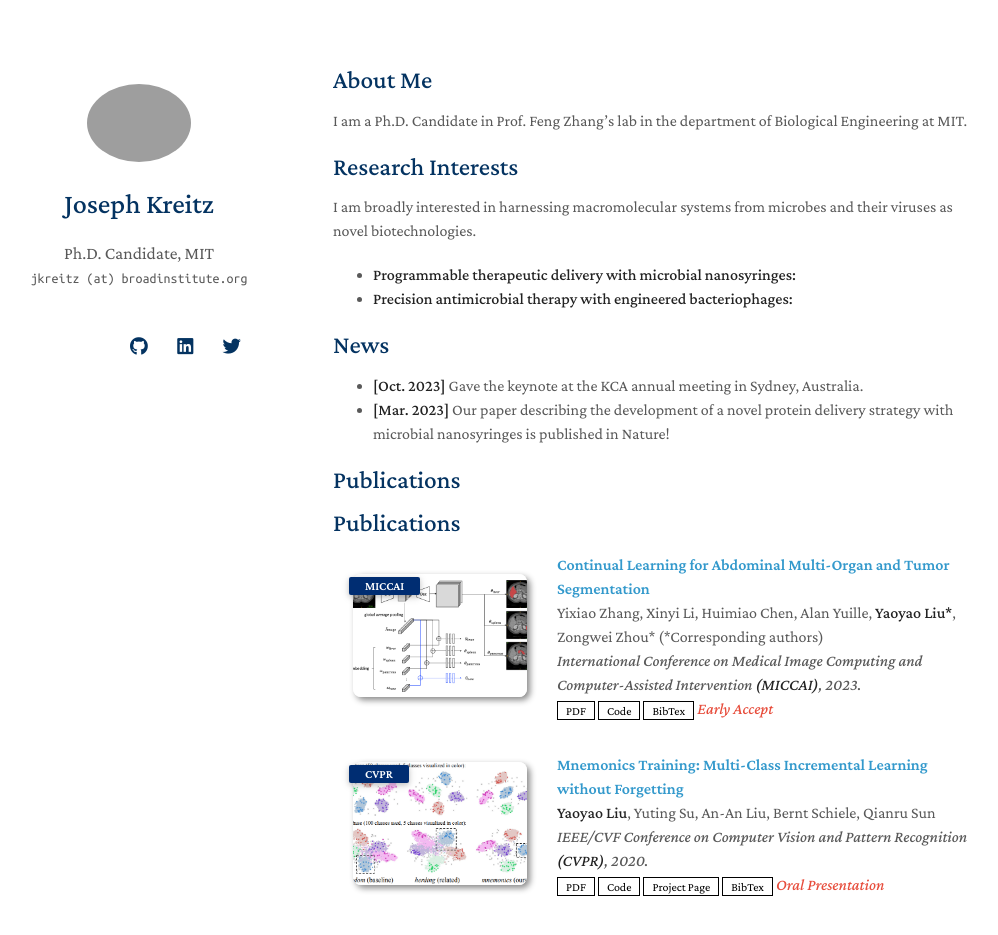
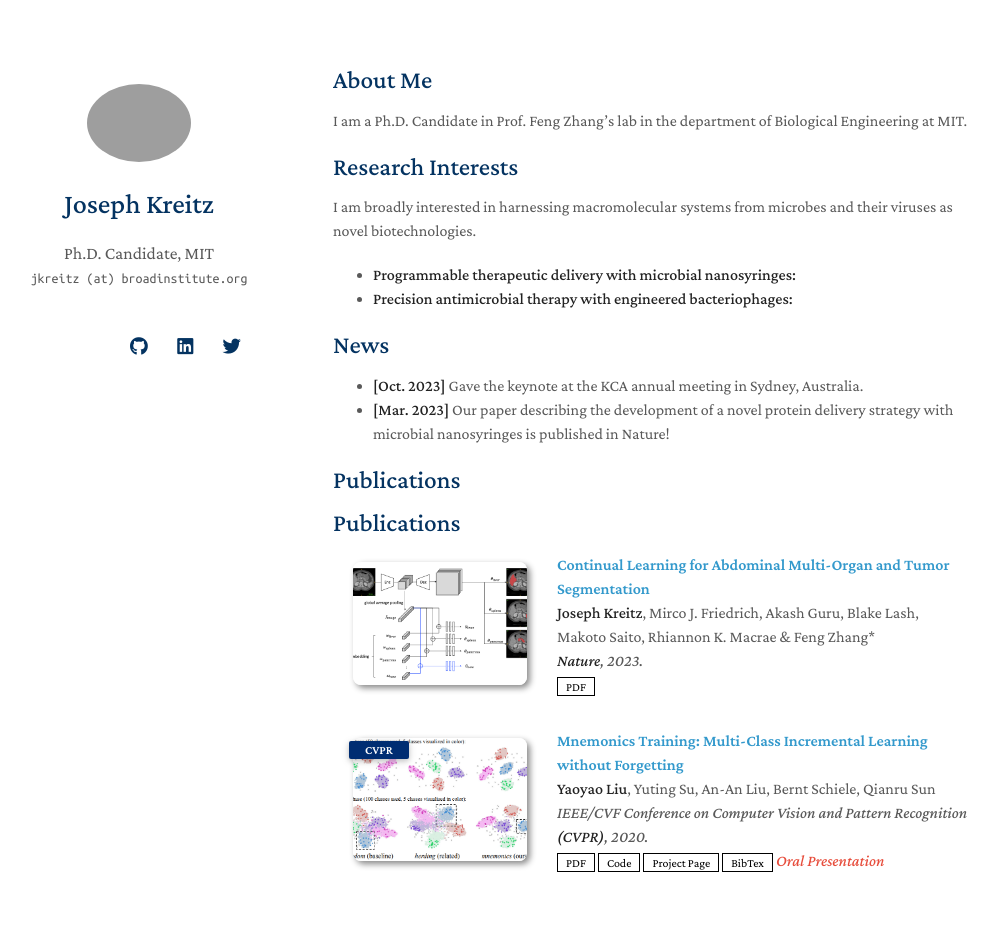
Before and after one commit to jkreitz/jkreitz.github.io, a Jekyll site: the page built from index.md, in a window 1280 px wide and 1023 px high. Shown: the top 935 px of the window, without its empty margins (137-1135 px from the left). Built offline with Jekyll 4.4.1, drawn with Linux system fonts in a browser that asks for light colours; nearby versions of some CDN libraries; a style sheet for code colours, icons or effects is not loaded; our own code applies the rules of GitHub Pages for plain Markdown files.

Commit message:
Update publications.yml

```diff
--- a/_data/publications.yml
+++ b/_data/publications.yml
@@ -1,14 +1,10 @@
 main:
 
   - title: Continual Learning for Abdominal Multi-Organ and Tumor Segmentation
-    authors: Yixiao Zhang, Xinyi Li, Huimiao Chen, Alan Yuille, <strong>Yaoyao Liu*</strong>, Zongwei Zhou* (*Corresponding authors)
-    conference_short: MICCAI
-    conference: International Conference on Medical Image Computing and Computer-Assisted Intervention <strong>(MICCAI)</strong>, 2023.
-    pdf: https://arxiv.org/pdf/2306.00988.pdf
-    code: https://github.com/MrGiovanni/ContinualLearning
-    bibtex: https://bib.yliu.me/MICCAI23.txt
+    authors: <strong>Joseph Kreitz</strong>, Mirco J. Friedrich, Akash Guru, Blake Lash, Makoto Saito, Rhiannon K. Macrae & Feng Zhang*
+    conference: <strong>Nature</strong>, 2023.
+    pdf: https://www.nature.com/articles/s41586-023-05870-7
     image: ./assets/img/teaser_example_2.png
-    notes: Early Accept
 
   - title: "Mnemonics Training: Multi-Class Incremental Learning without Forgetting"
     authors: <strong>Yaoyao Liu</strong>, Yuting Su, An-An Liu, Bernt Schiele, Qianru Sun
```
